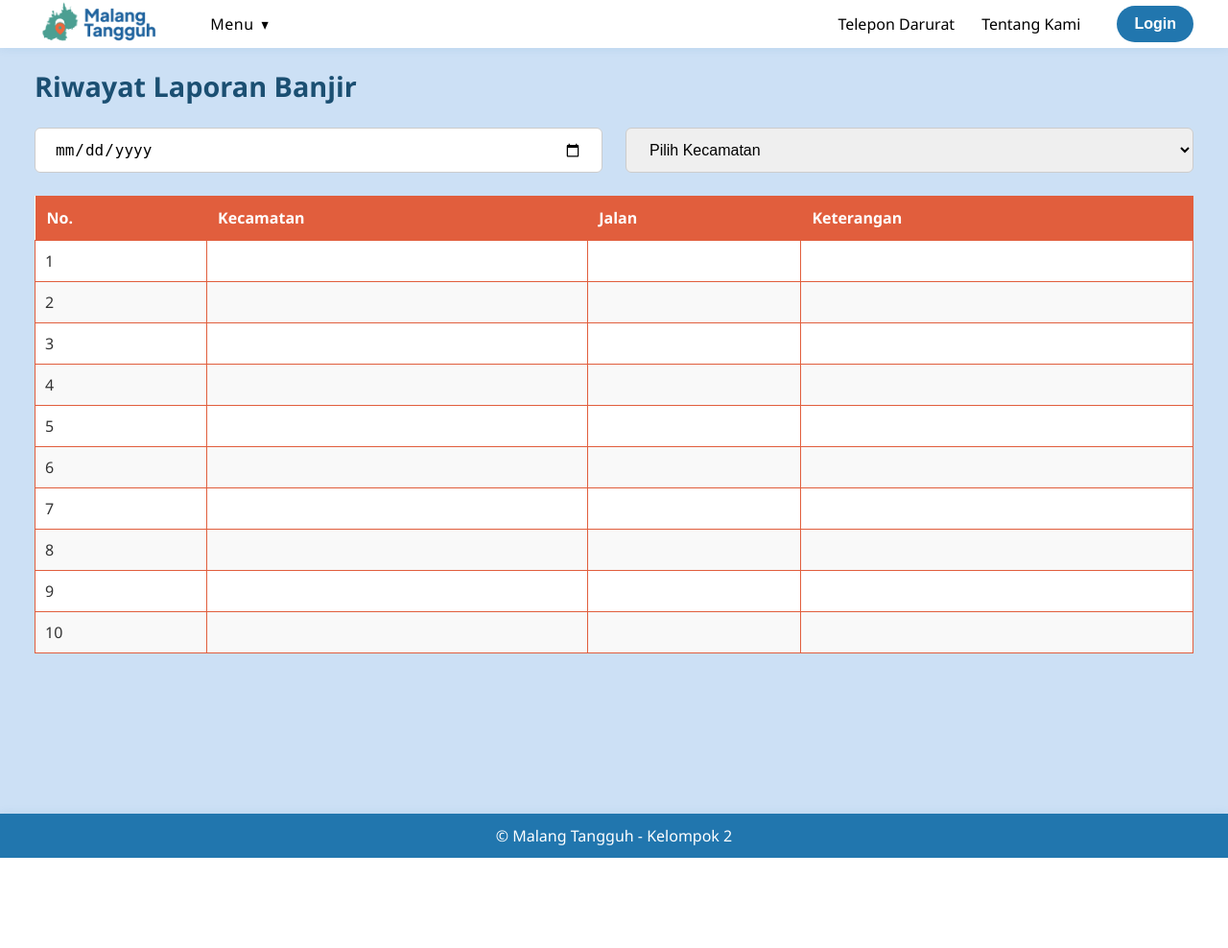
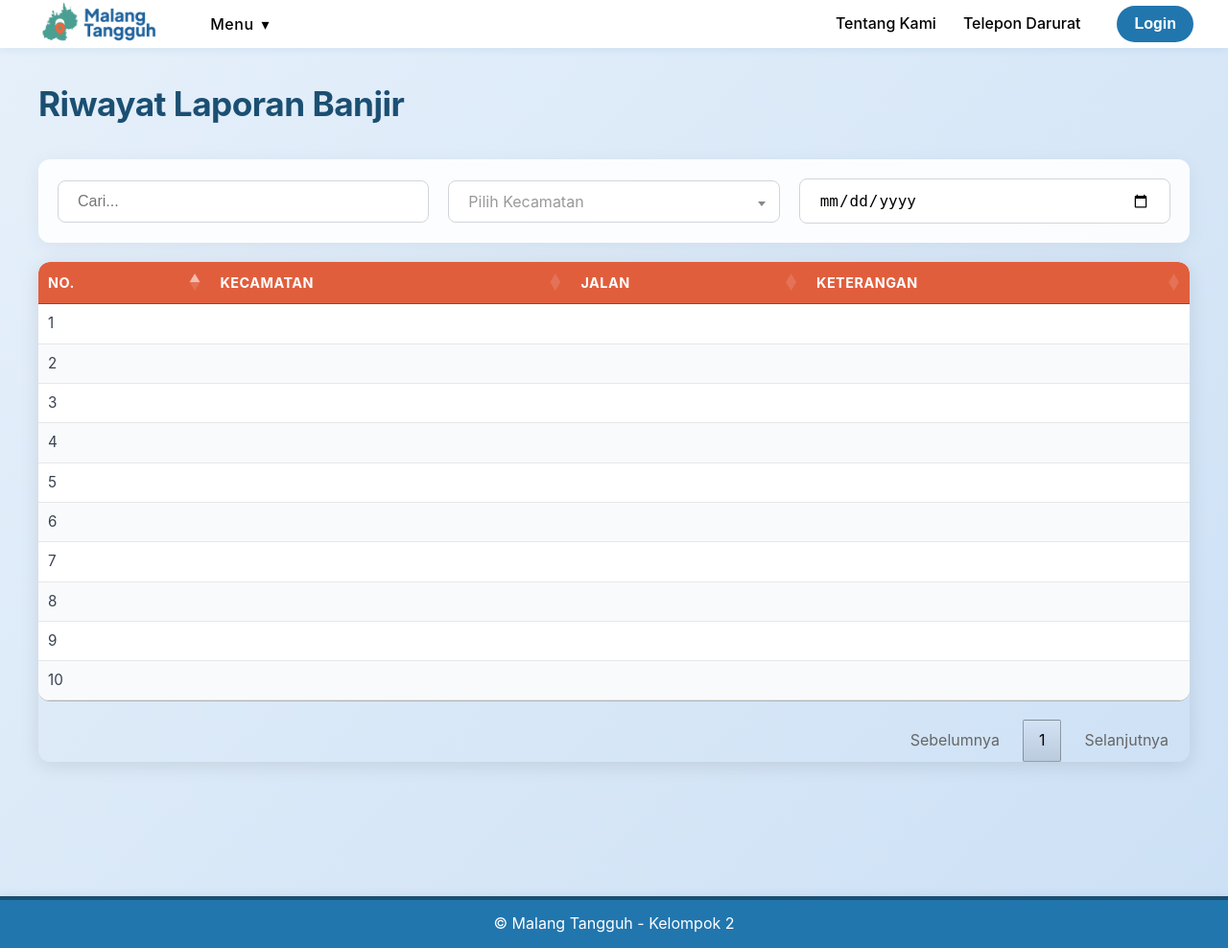
Before and after one commit to evidachu/malang-tangguh, a PHP site: page /riwayat.html in a window 1280 px wide. Shown: the whole page at 96% size. Before the commit the page ends 894 px from the top, so only its background shows below. Run offline with PHP 8.4, Linux system fonts and the light colour scheme; some libraries are stand-ins or nearby versions.

Commit message:
fixing tampilan riwayat laporan hilwa

```diff
--- a/register.html
+++ b/register.html
@@ -24,7 +24,7 @@
       <button type="submit">Daftar</button>
     </form>
     <div class="login-link">
-      Sudah punya akun? <a href="login.html">Masuk di sini</a>
+      Sudah punya akun? <a href="#">Masuk di sini</a>
     </div>
   </div>
 
--- a/riwayat.css
+++ b/riwayat.css
@@ -5,77 +5,209 @@
 }
 
 body {
-    font-family: 'Segoe UI', Tahoma, Geneva, Verdana, sans-serif;
-    background-color: #cce0f5;
+  font-family: 'Inter', -apple-system, BlinkMacSystemFont, 'Segoe UI', Roboto, sans-serif;
+  background: linear-gradient(135deg, #e6f0fa 0%, #cce0f5 100%);
+  line-height: 1.6;
 }
 
 .laporan-container {
-    padding: 70px 36px 48px;
-    background-color: #cce0f5;
+  padding: 80px 40px 60px;
   min-height: 100vh;
+  max-width: 1400px;
+  margin: 0 auto;
+  background: transparent;
+}
+
+.judul-laporan {
+  font-size: 2.2rem;
+  font-weight: 700;
+  color: #1b4f72;
+  text-align: left;
+  margin-bottom: 30px;
+  position: relative;
+  letter-spacing: -0.5px;
+}
+
+.filter-section {
+  display: flex;
+  align-items: center;
+  gap: 20px;
+  margin: auto;
+  max-width: 1200px;
+  padding: 20px;
+  background: rgba(255, 255, 255, 0.9);
+  border-radius: 12px;
+  box-shadow: 0 4px 20px rgba(0, 0, 0, 0.05);
+  transition: transform 0.3s ease;
+}
+
+.filter-dropdown, #search-input {
+  flex: 1;
+  min-width: 200px;
+  max-width: none;
+  padding: 12px 20px;
+  font-size: 1rem;
+  border: 1px solid #d1d5db;
+  border-radius: 8px;
+  background: white;
+  transition: all 0.3s ease;
+}
+
+.filter-dropdown:focus, #search-input:focus {
+  outline: none;
+  border-color: #e15e3d;
+  box-shadow: 0 0 0 3px rgba(225, 94, 61, 0.2);
+}
+
+.select2-container {
+  flex: 1 !important;
+  width: auto !important;
+}
+
+.select2-container--default .select2-selection--single {
+  position: relative;
+  border: 1px solid #d1d5db;
+  border-radius: 8px;
+  height: 44px !important;
+  display: flex;
+  align-items: center;
+}
+
+.select2-container--default .select2-selection--single .select2-selection__rendered {
+  line-height: 44px;
+  color: #1b4f72;
+  padding-right: 40px;
+  padding-left: 20px;
+}
+
+.select2-container--default .select2-selection--single .select2-selection__clear {
+  position: absolute;
+  right: 30px;
+  top: 50%;
+  transform: translateY(-50%);
+  margin: 0;
+  height: auto;
+  line-height: 1;
+  color: #6b7280;
+  font-size: 18px;
+  font-weight: 500;
+  padding: 0 5px;
+  z-index: 1;
+}
+
+.select2-container--default .select2-selection--single .select2-selection__clear:hover {
+  color: #ef4444;
+}
+
+.select2-container--default .select2-selection--single .select2-selection__arrow {
+  right: 8px;
+  height: 44px;
+}
+
+.table-wrapper {
+  overflow-x: auto;
+  margin: 20px 0;
+  border-radius: 12px;
+  box-shadow: 0 4px 20px rgba(0, 0, 0, 0.1);
+}
+
+.laporan-tabel {
+  width: 100%;
+  border-collapse: separate;
+  border-spacing: 0;
+  background: white;
+  border-radius: 12px;
+  overflow: hidden;
+}
+
+.laporan-tabel th {
+  background: #e15e3d;
+  color: white;
+  padding: 16px;
+  text-align: left;
+  font-weight: 600;
+  text-transform: uppercase;
+  font-size: 0.9rem;
+  letter-spacing: 0.5px;
+}
+
+.laporan-tabel td {
+  border-bottom: 1px solid #e5e7eb;
+  padding: 14px;
+  color: #374151;
+  font-size: 0.95rem;
+}
+
+.laporan-tabel tr {
+  transition: background-color 0.2s ease;
+}
+
+.laporan-tabel tr:hover {
+  background-color: #f8fafc;
+}
+
+.laporan-tabel tr:nth-child(even) {
+  background-color: #f9fafb;
+}
+
+.dataTables_paginate {
+  margin-top: 15px;
+  text-align: center;
+}
+
+.dataTables_paginate .paginate_button {
+  padding: 5px 10px;
+  margin: 0 5px;
+  border: 1px solid #ddd;
+  border-radius: 4px;
+  cursor: pointer;
+}
+
+.dataTables_paginate .paginate_button.current {
+  background-color: #007bff;
+  color: white;
+  border-color: #007bff;
+}
+
+.dataTables_paginate .paginate_button:hover {
+  background-color: #e9ecef;
+}
+
+footer {
+  background: linear-gradient(90deg, #e15e3d, #d43f1f);
+  color: white;
+  text-align: center;
+  padding: 20px;
+  margin-top: 60px;
+  font-size: 0.9rem;
+  border-top: 4px solid #1b4f72;
+}
+
+@media (max-width: 768px) {
+  .laporan-container {
+    padding: 60px 20px 40px;
   }
 
   .judul-laporan {
     font-size: 1.8rem;
-    font-weight: bold;
-    color: #1b4f72;
-    margin-bottom: 5px;
   }
 
   .filter-section {
-    display: flex;
-    justify-content: center;
-    gap: 24px;
-    margin: 24px auto;
+    flex-direction: column;
+    gap: 15px;
+    padding: 15px;
   }
 
-  .filter-dropdown {
-    padding: 12px 20px;
-    font-size: 1rem;
-    border: 1px solid #ccc;
-    border-radius: 6px;
-    width: 700px;
+  .filter-dropdown,
+  .select2-container {
+    width: 100% !important;
   }
-
-
-  .table-wrapper {
-    overflow-x: auto;
-  }
-
-  .laporan-tabel {
-    width: 100%;
-    border-collapse: collapse;
-    background-color: #fff;
-  }
-
-  .laporan-tabel th {
-    background-color: #e15e3d;
-    color: white;
-    padding: 12px;
-    text-align: left;
-  }
-
-  .laporan-tabel td {
-    border: 1px solid #e15e3d;
-    padding: 10px;
-    color: #333;
-  }
-
-  .laporan-tabel tr:nth-child(even) {
-    background-color: #f9f9f9;
 }
 
 @media (max-width: 600px) {
-    .filter-section {
-      flex-direction: column;
+  .laporan-tabel th,
+  .laporan-tabel td {
+    padding: 10px;
+    font-size: 0.85rem;
   }
 }
-
-  /* Footer */
-  footer {
-    background-color: #e15e3d;
-    color: white;
-    text-align: center;
-    padding: 16px;
-    margin-top: 48px;
-  }
--- a/riwayat.html
+++ b/riwayat.html
@@ -4,18 +4,18 @@
   <meta charset="UTF-8" />
   <meta name="viewport" content="width=device-width, initial-scale=1.0"/>
   <title>Riwayat Laporan Banjir</title>
-  <link rel="stylesheet" href="riwayat.css" />
-  <link rel="stylesheet" href="header-footer.css">
+  <link href="https://cdn.jsdelivr.net/npm/select2@4.1.0-rc.0/dist/css/select2.min.css" rel="stylesheet" />
+  <link href="https://cdn.datatables.net/1.11.5/css/jquery.dataTables.min.css" rel="stylesheet" />
+  <link href="riwayat.css" rel="stylesheet" />
+  <link href="header-footer.css" rel="stylesheet" />
 </head>
 <body>
   <div id="header-include"></div>
-  <!-- MAIN -->
   <main class="laporan-container">
     <h2 class="judul-laporan">Riwayat Laporan Banjir</h2>
-
     <div class="filter-section">
-          <input type="date" class="filter-dropdown" />
-          <select class="filter-dropdown">
+      <input type="text" id="search-input" class="filter-dropdown" placeholder="Cari..." />
+      <select id="kecamatan-select" class="filter-dropdown">
         <option selected disabled>Pilih Kecamatan</option>
         <option>Blimbing</option>
         <option>Kedungkandang</option>
@@ -23,8 +23,8 @@
         <option>Lowokwaru</option>
         <option>Sukun</option>
       </select>
+      <input type="date" class="filter-dropdown" />
     </div>
-
     <div class="table-wrapper">
       <table class="laporan-tabel">
         <thead>
@@ -50,9 +50,10 @@
       </table>
     </div>
   </main>
-
   <div id="footer-include"></div>
-
+  <script src="https://code.jquery.com/jquery-3.6.0.min.js"></script>
+  <script src="https://cdn.jsdelivr.net/npm/select2@4.1.0-rc.0/dist/js/select2.min.js"></script>
+  <script src="https://cdn.datatables.net/1.11.5/js/jquery.dataTables.min.js"></script>
   <script>
     fetch('header.html')
       .then(res => res.text())
@@ -61,6 +62,40 @@
     fetch('footer.html')
       .then(res => res.text())
       .then(data => document.getElementById('footer-include').innerHTML = data);
+
+    $(document).ready(function() {
+      // Initialize DataTables
+      const table = $('.laporan-tabel').DataTable({
+        searching: true,
+        ordering: true,
+        paging: true,
+        pageLength: 10,
+        dom: 't<"bottom"p>', // Only show table and pagination
+        language: {
+          paginate: {
+            next: 'Selanjutnya',
+            previous: 'Sebelumnya'
+          }
+        }
+      });
+
+      // Initialize Select2 with sorted options
+      $('#kecamatan-select').select2({
+        placeholder: "Pilih Kecamatan",
+        allowClear: true
+      }).val(null).trigger('change');
+
+      // Custom search function
+      $('#search-input').on('keyup', function() {
+        table.search(this.value).draw();
+      });
+
+      // Filter by kecamatan
+      $('#kecamatan-select').on('change', function() {
+        const selectedKecamatan = $(this).val() || '';
+        table.column(1).search(selectedKecamatan).draw();
+      });
+    });
   </script>
 </body>
 </html>
```
Also changed, not shown: header.html (+5 -31 lines), landing-page.html (+1 -10 lines), profil.html (added, +154 -0 lines). Lines whose indentation alone changed are shown as unchanged.
